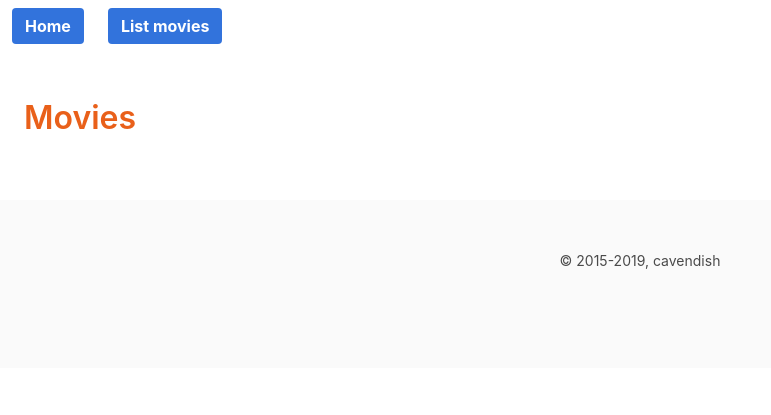
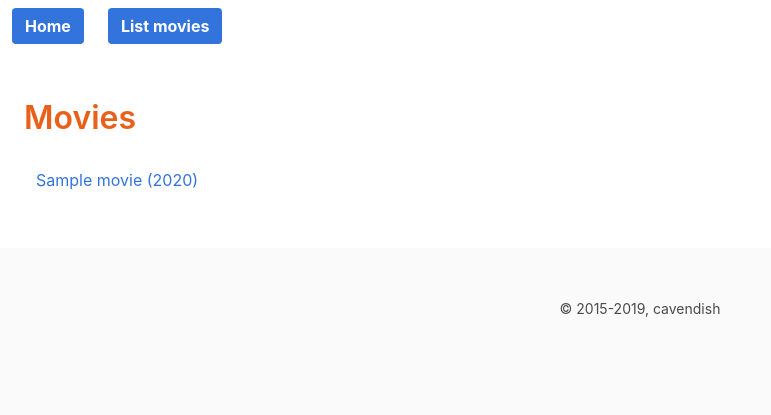
Before and after one commit to CMwangi254/flaskprojo, a Flask app: template templates/movielist.html in a window 1280 px wide. Shown: the top 415 px of the page, without its empty margins (0-771 px from the left). Run offline with Flask 2, Linux system fonts and the light colour scheme; the template is opened without the code that fills it: most values are stand-ins (such as "Sample title", 1, 10 or a date in 2020).

Commit message:
home update

```diff
--- a/app.py
+++ b/app.py
@@ -1,6 +1,8 @@
 from flask import Flask
 
 import views
+from database import Database
+from movie import Movie
 
 app = Flask(__name__)
 
@@ -8,6 +10,12 @@ app = Flask(__name__)
 # def create_app():
 app.add_url_rule("/", "home_page", view_func=views.home_page)
 app.add_url_rule("/movies", "movies_page", view_func=views.movies_page)
+app.add_url_rule("/movies/<int:movie_key>", "movie_page", view_func=views.movie_page)
+
+db = Database()
+db.add_movie(Movie("The SlaughterHouse", year=1972))
+db.add_movie(Movie("The Shining"))
+app.config["db"] = db
 
 
 # create_app()
--- a/templates/movielist.html
+++ b/templates/movielist.html
@@ -2,4 +2,21 @@
 {% block title %}My movies - Movie List{% endblock %}
 {% block content %}
     <h1 class="title">Movies</h1>
+
+    {% if movies %}
+        <table class="table is_striped is_fullwidth">
+            {% for movie_key, movie in movies %}
+            <tr>
+                <td>
+                    <a href="{{ url_for('movie_page', movie_key=movie_key) }}">
+                    {{ movie.title }}
+                    {% if movie.year %}
+                        ({{ movie.year }})
+                    {% endif %}
+                    </a>
+                </td>
+            </tr>
+            {% endfor %}
+        </table>
+    {% endif %}
 {% endblock %}
```
